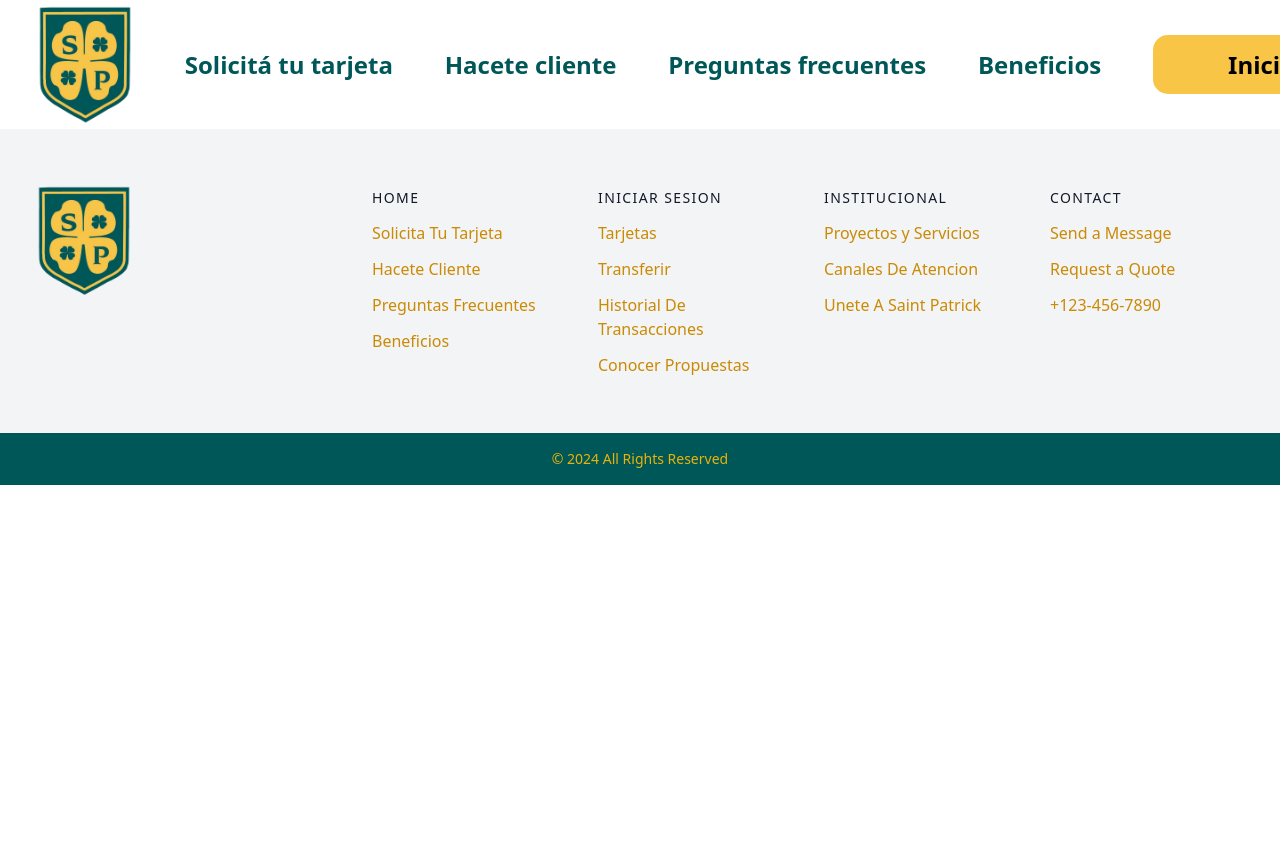
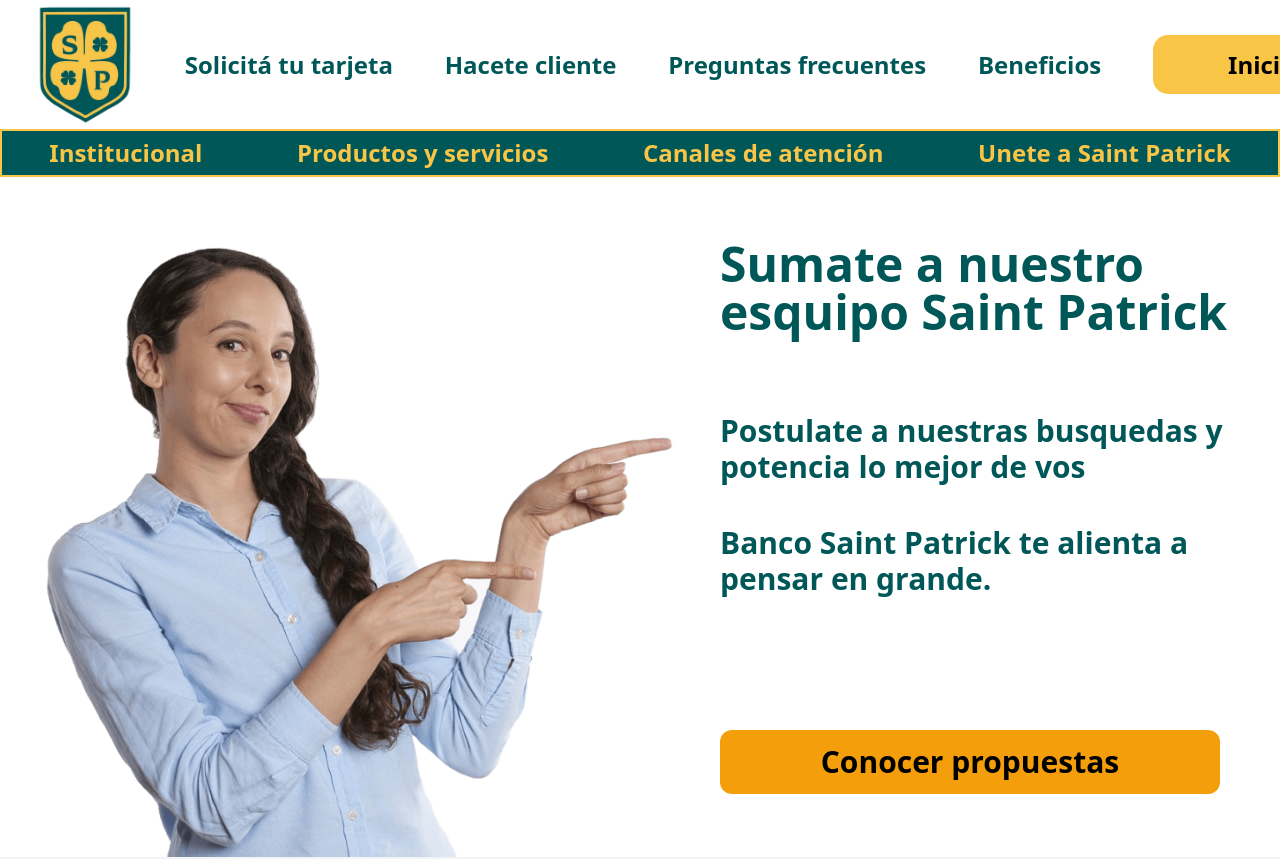
Before and after one commit to FedeSabi/Banco-saint-patrick, a React (Vite) app in the folder front/: page /UniteASaintPatrick in a window 1280 px wide. Shown: the top 859 px of the page. Before the commit the page ends 800 px from the top, so only its background shows below. Built offline with nearby package versions, Linux system fonts and the light colour scheme; a web font is replaced by a local one.

Commit message:
unete a saint patrick

```diff
--- a/front/src/App.jsx
+++ b/front/src/App.jsx
@@ -11,6 +11,7 @@
 import Institucional from "./Pages/Institucional";
 import ProductosYservicios from "./Pages/ProductosYservicios";
 import CanalesDeAtencion from "./Pages/CanalesDeAtencion";
+import UniteASaintPatrick from "./Pages/UniteASaintPatrick";
 
 
 const RenderNavbar = ({ login, onLogout }) => {
@@ -46,6 +47,7 @@
         <Route path="/Institucional" element={<Institucional />} />
         <Route path="/Productosyservicios" element={<ProductosYservicios />} />
         <Route path="/CanalesDeAtencion" element={<CanalesDeAtencion />}/>
+        <Route path="/UniteASaintPatrick" element={<UniteASaintPatrick />} />
       </Routes>
       <Footer />
     </BrowserRouter>
--- /dev/null
+++ b/front/src/Pages/UniteASaintPatrick.jsx
@@ -0,0 +1,30 @@
+import Persona from './../icons/Unite a Saint Patrick.png'
+import NavbarInterno from './NavbarInterno'
+
+const UniteASaintPatrick = () => {
+  return (
+    <div>
+    <NavbarInterno />
+    <div className='flex flex-row justify-evenly'>
+        {/*divisor imagen */}
+        <div className='size-1/2 mt-10'>
+          <img src={Persona} />
+        </div>
+        {/*divisor texto */}
+        <div className=' text-customGreen w-[520px] flex flex-col justify-around  gap-2'>
+          <div className='text-5xl font-bold  text-left'>
+            <h1 className='h-10'>Sumate a nuestro esquipo Saint Patrick</h1>
+          </div>
+          <div className='font-bold'>
+            <p className='text-3xl mb-10'>Postulate a nuestras busquedas y potencia lo mejor de vos</p>
+            <p className='text-3xl'>Banco Saint Patrick te alienta a pensar en grande.</p>
+          </div>
+          <div className='w-[520px]'>
+            <button className='bg-amber-500 w-[500px] h-16 text-3xl font-semibold rounded-xl  text-black '>Conocer propuestas</button>
+          </div>
+        </div>
+        </div>
+    </div>
+  )
+}
+export default UniteASaintPatrick
```
Also changed, not shown: front/src/icons/Unite a Saint Patrick.png (added).
